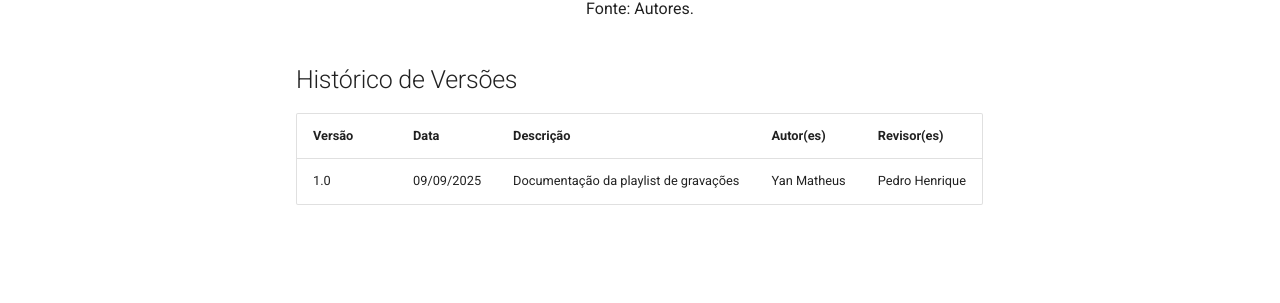
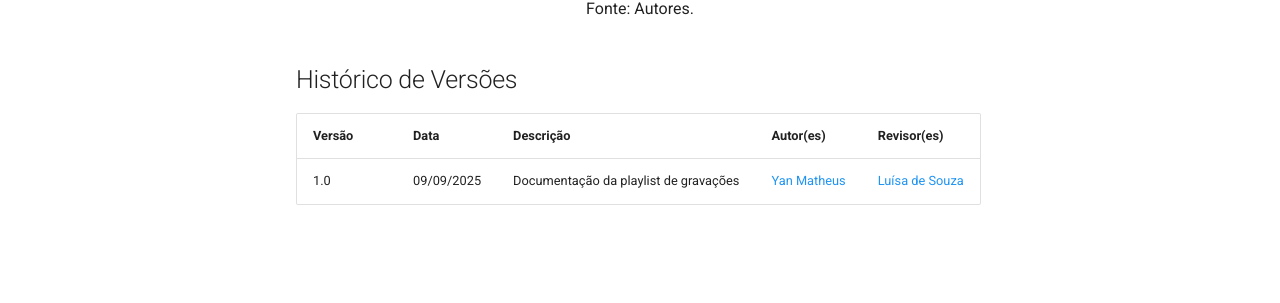
Before and after one commit to Requisitos-de-Software/2025.2-Grupo05, an MkDocs documentation site: the page built from docs/Apresentações/Reunioes.md, in a window 1280 px wide. Shown: the part 466-769 px from the top of the page. Built offline with MkDocs 1.6.1 and Material for MkDocs 9.7.7, drawn with Linux system fonts in a browser that asks for light colours; comment, search, counter and statistics services are not loaded.

Commit message:
Atualização do histórico de versão das reunioes.md

```diff
--- a/docs/Apresentações/Reunioes.md
+++ b/docs/Apresentações/Reunioes.md
@@ -11,4 +11,4 @@ O objetivo dessa página é armazenar as reuniões gravadas ao longo do projeto
 
 Versão  | Data | Descrição | Autor(es) | Revisor(es)
 -------- | ------ | ------ | ---------- | ----------
-1.0 | 09/09/2025 | Documentação da playlist de gravações | Yan Matheus | Pedro Henrique
+1.0 | 09/09/2025 | Documentação da playlist de gravações | [Yan Matheus](https://github.com/Yanmatheus0812) | [Luísa de Souza](https://github.com/luisa12ll)
```
